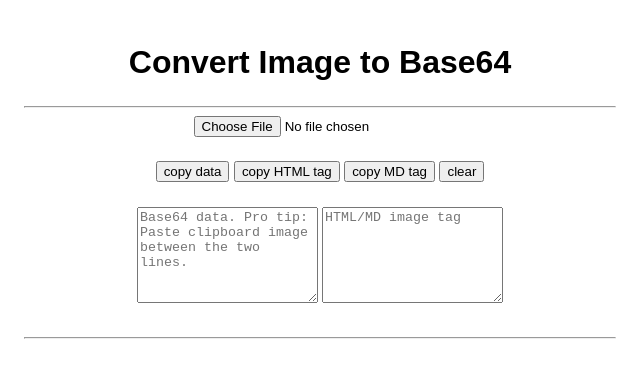
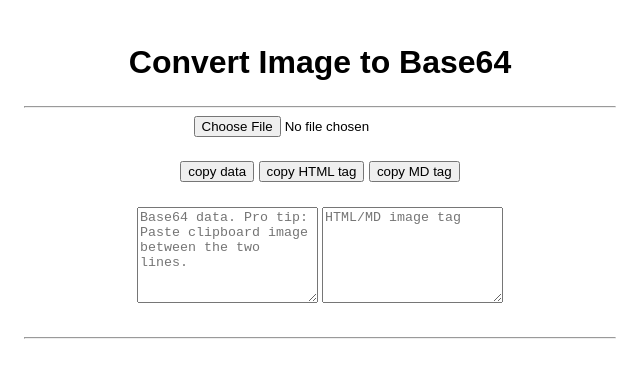
Before and after one commit to Ericisland/Image-to-Base64, a plain HTML site: page index.html in a window 1280 px wide. Shown: the whole page, without its empty margins (320-960 px from the left). Drawn offline with nearby package versions, Linux system fonts and the light colour scheme.

Commit message:
Update index.html

```diff
--- a/index.html
+++ b/index.html
@@ -25,7 +25,6 @@ html {
 <button onclick="copyData()">copy data</button>
 <button onclick="generateHtmlTag(); copyTag()">copy HTML tag</button>
 <button onclick="generateMdTag(); copyTag()">copy MD tag</button>
-<button onclick="document.getElementByTagName('textarea').value = ''">clear</button>
 <br><br>
 <table>
 <thead>
```
